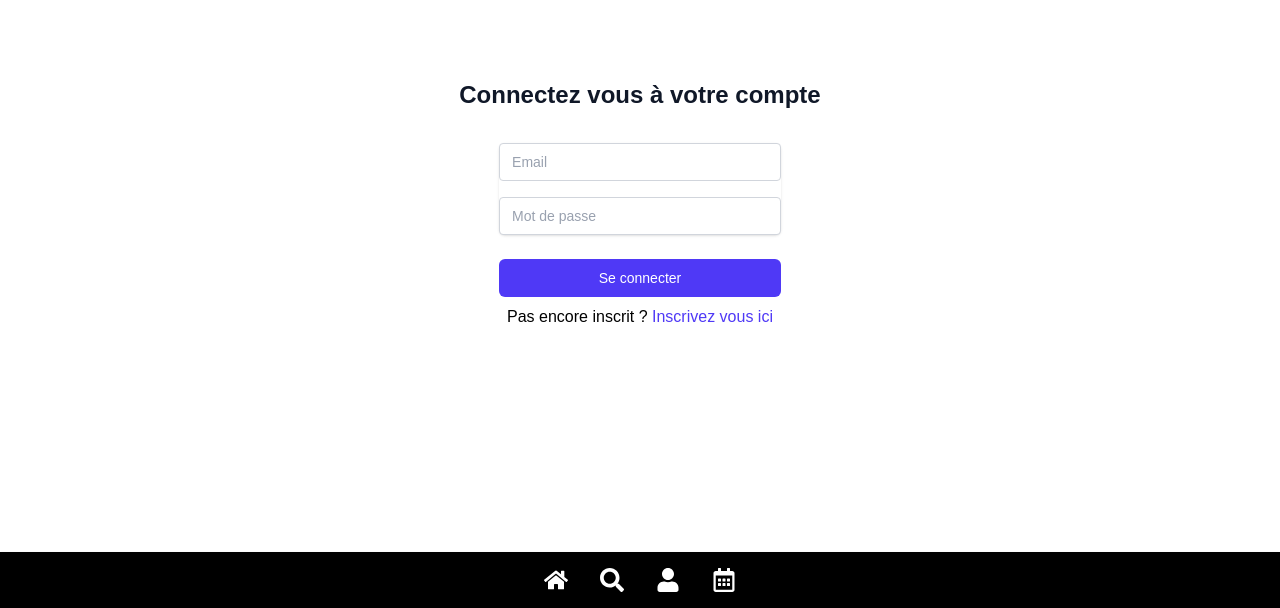
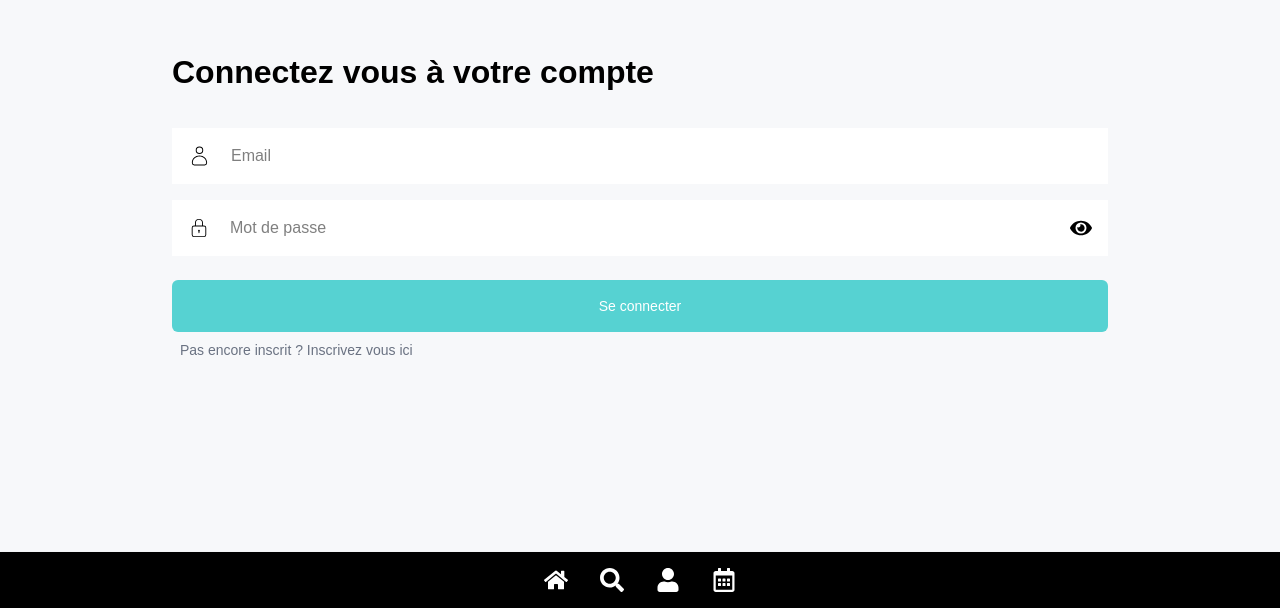
Before and after one commit to CharonTom/event_project_front, a React (Vite) app: page /#/login in a window 1280 px wide. Shown: the part 192-800 px from the top of the page. Built offline with nearby package versions, Linux system fonts and the light colour scheme; no server answers.

Commit message:
starting the integration

```diff
--- a/src/auth/Login.tsx
+++ b/src/auth/Login.tsx
@@ -2,6 +2,10 @@ import React, { useState, FormEvent } from "react";
 import { useNavigate, Link } from "react-router-dom";
 import { useAuth } from "../contexts/AuthContext";
 import axios from "axios";
+import { CiUser } from "react-icons/ci";
+import { FaEye } from "react-icons/fa";
+import { FaEyeSlash } from "react-icons/fa";
+import { CiLock } from "react-icons/ci";
 
 const Login: React.FC = () => {
   const [email, setEmail] = useState("");
@@ -33,14 +37,15 @@ const Login: React.FC = () => {
   };
 
   return (
-    <section className="min-h-screen flex-center flex-col">
-      <h1 className="text-2xl font-bold text-gray-900">
-        Connectez vous à votre compte
-      </h1>
+    <section className="min-h-screen flex-center bg-[#F7F8FA]">
+      <div className="w-[75%]">
+        <h1 className="text-[32px] font-bold">Connectez vous à votre compte</h1>
         {error && <p className="text-red-600 text-sm text-center">{error}</p>}
         <form className="mt-8 space-y-6" onSubmit={handleSubmit}>
-        <div className="rounded-md shadow-sm -space-y-px">
+          <div className="rounded-md">
             <div className="mb-4">
+              <div className="flex-center bg-white p-2">
+                <CiUser className="m-2 text-2xl" />
                 <label htmlFor="email" className="sr-only">
                   Email
                 </label>
@@ -52,11 +57,15 @@ const Login: React.FC = () => {
                   required
                   value={email}
                   onChange={(e) => setEmail(e.target.value)}
-              className="appearance-none rounded relative block w-full px-3 py-2 border border-gray-300 placeholder-gray-400 focus:outline-none focus:ring-indigo-500 focus:border-indigo-500 focus:z-10 sm:text-sm"
+                  className="w-full px-3 py-2"
                   placeholder="Email"
                 />
+                <div></div>
+              </div>
             </div>
             <div>
+              <div className="flex-center bg-white p-2">
+                <CiLock className="m-2 text-2xl" />
                 <label htmlFor="password" className="sr-only">
                   Mot de passe
                 </label>
@@ -68,30 +77,30 @@ const Login: React.FC = () => {
                   required
                   value={password}
                   onChange={(e) => setPassword(e.target.value)}
-              className="appearance-none rounded relative block w-full px-3 py-2 border border-gray-300 placeholder-gray-400 focus:outline-none focus:ring-indigo-500 focus:border-indigo-500 focus:z-10 sm:text-sm"
+                  className="rounded  w-full px-3 py-2"
                   placeholder="Mot de passe"
                 />
+                <FaEye className="text-2xl m-2" />
+              </div>
             </div>
           </div>
 
           <div>
             <button
               type="submit"
-            className="group relative w-full flex justify-center py-2 px-4 border border-transparent text-sm font-medium rounded-md text-white bg-indigo-600 hover:bg-indigo-700 focus:outline-none focus:ring-2 focus:ring-offset-2 focus:ring-indigo-500"
+              className="w-full flex-center py-4 px-4 text-sm rounded-md text-white bg-primary"
             >
               Se connecter
             </button>
-          <p className="p-2">
+            <p className="p-2 text-sm text-gray-500">
               Pas encore inscrit ?{" "}
-            <Link
-              to="/register"
-              className="text-indigo-600 hover:text-indigo-800 font-medium"
-            >
+              <Link to="/register" className="">
                 Inscrivez vous ici
               </Link>
             </p>
           </div>
         </form>
+      </div>
     </section>
   );
 };
--- a/src/auth/Register.tsx
+++ b/src/auth/Register.tsx
@@ -47,7 +47,7 @@ const Register: React.FC = () => {
 
   return (
     <div className="min-h-screen flex-center bg-[#F7F8FA]">
-      <div className=" ">
+      <div className="">
         <h1 className="text-[32px] font-bold text-gray-900 mb-8">
           Créez votre <br />
           compte
@@ -111,7 +111,7 @@ const Register: React.FC = () => {
               {loading ? "Inscription…" : "S’inscrire"}
             </button>
           </form>
-          <p className="mt-16 text-sm text-gray">
+          <p className="mb-16 text-sm text-gray">
             Vous avez déjà un compte ?{" "}
             <Link to="/login" className="">
               Connectez vous
--- a/src/components/EventHomeCard.tsx
+++ b/src/components/EventHomeCard.tsx
@@ -19,15 +19,22 @@ const EventHomeCard: React.FC<EventHomeCardProps> = ({ event, baseUrl }) => {
     });
 
   return (
-    <div className="flex-shrink-0 w-80  p-6 flex flex-col justify-between">
+    <div className="flex-shrink-0 w-80 flex-col justify-between">
+      <Link
+        to={`/details/${event.event_id}`}
+        className="mt-4 inline-block text-white rounded-xl"
+      >
+        <div>
           <div>
             {event.image && (
               <img
                 src={`${baseUrl}${event.image}`}
                 alt={event.title}
-            className="w-full h-40 object-cover rounded-t-2xl mb-4"
+                className="w-full h-40 object-cover rounded-2xl mb-4"
               />
             )}
+          </div>
+          <div>
             <h3 className="text-xl font-semibold text-gray-800 mb-2">
               {event.title}
             </h3>
@@ -39,11 +46,7 @@ const EventHomeCard: React.FC<EventHomeCardProps> = ({ event, baseUrl }) => {
               {event.city && `, ${event.city}`}
             </p>
           </div>
-      <Link
-        to={`/details/${event.event_id}`}
-        className="mt-4 inline-block text-center py-2 px-4 bg-indigo-600 text-white rounded-xl hover:bg-indigo-700 transition"
-      >
-        Voir détails
+        </div>
       </Link>
     </div>
   );
--- a/src/index.css
+++ b/src/index.css
@@ -19,9 +19,13 @@
     @apply font-poppins text-[16px];
   }
 
-  /* section {
-    @apply mb-16;
-  } */
+  section {
+    @apply p-4;
+  }
+
+  input {
+    @apply outline-none;
+  }
 
   /* h1 {
     @apply text-[42px] font-semibold py-[25px];
--- a/src/layouts/NavBar.tsx
+++ b/src/layouts/NavBar.tsx
@@ -7,7 +7,7 @@ import { FaHome } from "react-icons/fa";
 export default function Navbar() {
   const linkClasses = ({ isActive }: { isActive: boolean }) =>
     isActive
-      ? "text-blue-400 font-semibold border-b-2 border-blue-700 transition-colors"
+      ? "text-blue-400 font-semibold transition-colors"
       : "text-white hover:text-blue-800 transition-colors";
 
   return (
--- a/src/pages/Home.tsx
+++ b/src/pages/Home.tsx
@@ -27,9 +27,9 @@ const Home: React.FC = () => {
   const parentNames = Object.keys(eventsByParent);
 
   return (
-    <section className="max-w-6xl mx-auto space-y-12">
+    <section className=" bg-[#F3F3F3]">
       {parentNames.map((parent) => (
-        <section key={parent}>
+        <div key={parent}>
           <h2 className="text-sm font-semibold text-gray-800 mb-4">{parent}</h2>
           <div className="flex gap-6 overflow-x-auto pb-4">
             {eventsByParent[parent].map((evt) => (
@@ -40,7 +40,7 @@ const Home: React.FC = () => {
               />
             ))}
           </div>
-        </section>
+        </div>
       ))}
     </section>
   );
```
Lines whose indentation alone changed are shown as unchanged.
